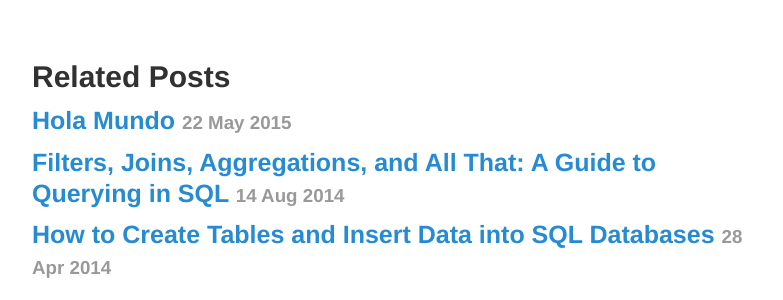
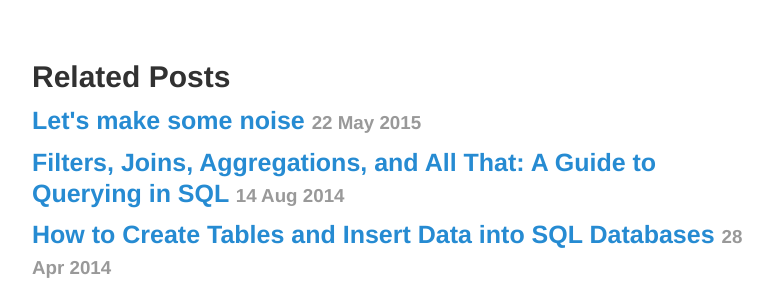
Before and after one commit to dieguico/old.dieguico.github.io, a Jekyll site: the page built from _posts/2013-02-12-simulating-deep-lens-survey-davis.md, in a window 1280 px wide. Shown: the part 1941-2241 px from the top of the page, without its empty margins (248-1031 px from the left). Built offline with Jekyll 4.4.1, drawn with Linux system fonts in a browser that asks for light colours; Markdown is read by kramdown in place of the engine named in the settings; comment, search, counter and statistics services are not loaded.

Commit message:
Update 2015-05-22-hola-mundo.md

```diff
--- a/_posts/2015-05-22-hola-mundo.md
+++ b/_posts/2015-05-22-hola-mundo.md
@@ -1 +1,7 @@
+---
+layout: post
+title: Let's make some noise
+comments: true
+---
+
 #Hola Mundo!
```
